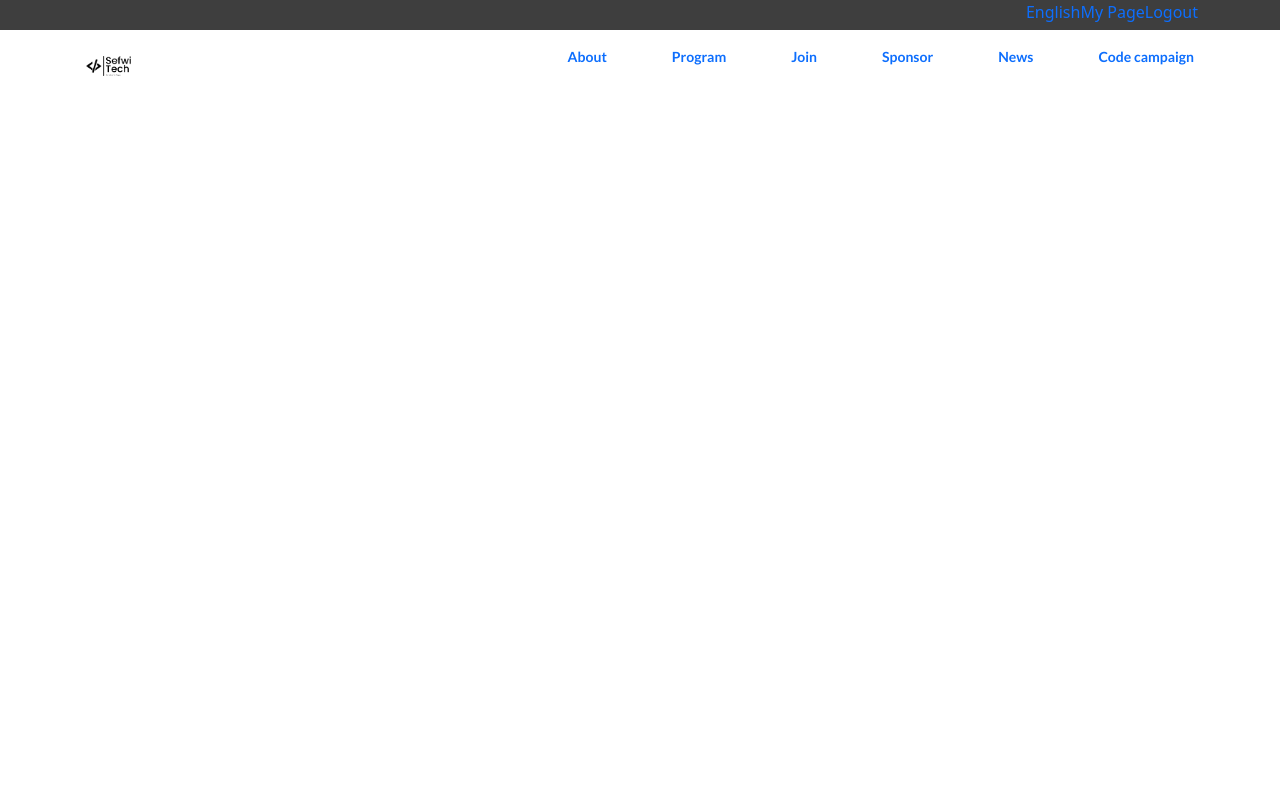
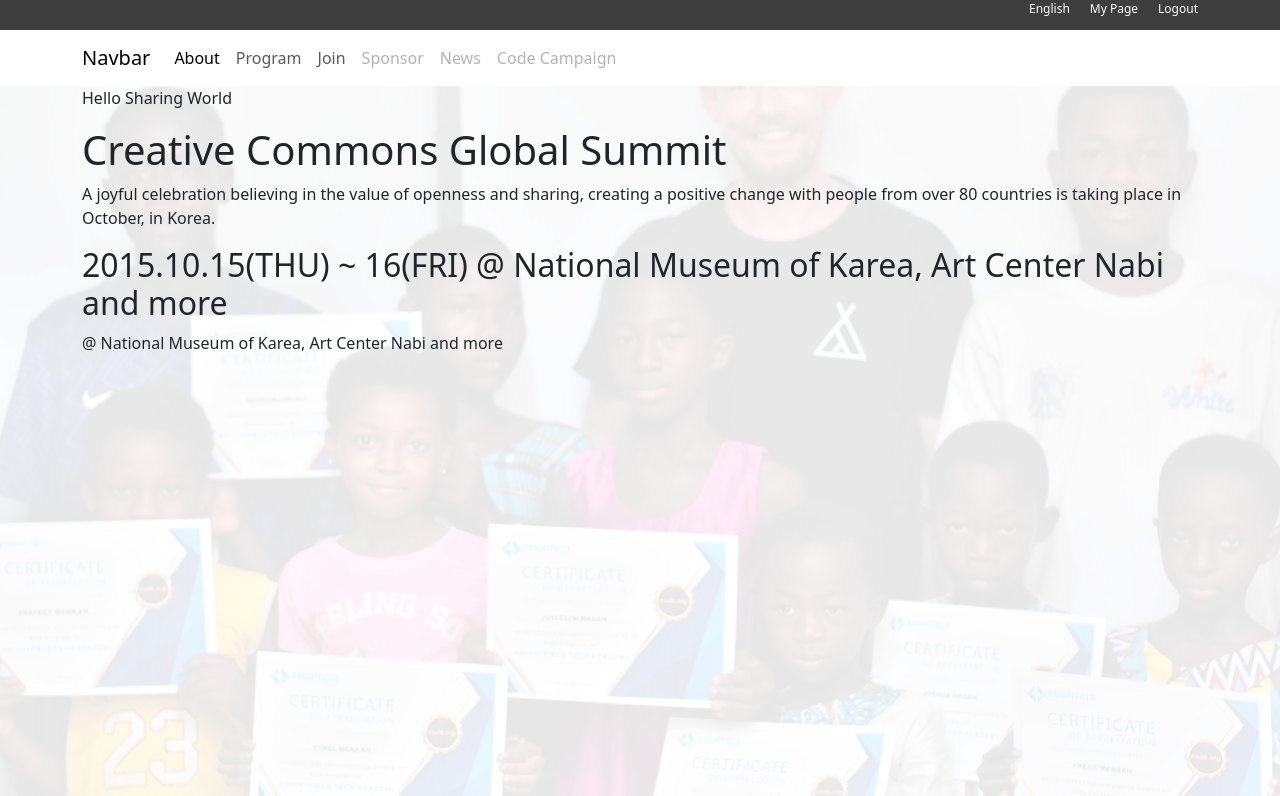
Before and after one commit to CobbyElsonfx/Code-Future, a website: page index.html in a window 1280 px wide. Shown: the top 796 px of the page. Drawn offline with nearby package versions, Linux system fonts and the light colour scheme.

Commit message:
added the healine section and navbar menu

```diff
--- a/css/style.css
+++ b/css/style.css
@@ -32,37 +32,52 @@
         background-color: var(--nav-banner);
     }
 
-    header > #nav-banner ul {
+    .nav-banner-list ul  {
         display: flex;
         flex-direction: row;
         justify-content: flex-end;
+        gap:20px;
+        font-size: 12px;
+        color: var(--primary);
+        align-items: center;
+    }
+
+    .nav-banner-list ul li a{
+        color: var(--primary);
     }
 
     nav {
         background-color: var(--primary);
     }
 
-    #navbar {
-        display: flex;
-        flex-direction: row;
-        justify-content: space-between;
-        padding: 1rem ;
-        align-items: center;
+    .navbar {
+        background-color: var(--primary);
     }
 
-    #navbar .nav-brand {
-        max-width: 100%;
-        height: 20px;
+    .headline{
+      background-color: var(--primary);
+      background-image: url("/assets/photos/bta-students.jpg");
+      height: 887px;
+      background-size: cover;
+      position: relative;
+      z-index: -2;
     }
 
-    #navbar #nav-items {
-        display: flex;
-        flex-direction: row;
-        justify-content: center;
-        align-items: center;
-        gap: 65px;
-        font-weight: 700;
-        font-size: 14px;
-        font-family: 'Lato', sans-serif;
-        color: var(--nav-text-color);
+    .headline .overlay {
+        background-color:rgb(255, 255, 255,0.9);
+        position: absolute;
+        height: 887px;
+        width: 100%;
+        z-index: -1;
     }
+
+    .headline .container {
+        z-index: 5;
+    }
+
+
+    .programs-section{
+        background-color: var(--program-section);
+        height: 587px;
+
+    }
--- a/index.html
+++ b/index.html
@@ -13,7 +13,8 @@
 <body>
     <header >
         <div id="nav-banner">
-            <ul class="container">
+            <div class="container nav-banner-list" >
+                <ul>
                     <li><a href=""><img src="" alt=""></a></li>
                     <li><a href=""><img src="" alt=""></a></li>
                     <li><a href="">English</a></li>
@@ -21,24 +22,53 @@
                     <li><a href="">Logout</a></li>
                 </ul>
             </div>
-        <nav >
-            <div class="container" id="navbar">
-                <a href=""><img class="nav-brand img-fluid" src="./assets/icons/sefwi-tech-high-resolution-logo-black-on-transparent-background.png" alt=""> </a>
-                <ul id="nav-items">
-                    <li><a href="">About</a></li>
-                    <li><a href="">Program</a></li>
-                    <li><a href="">Join</a></li>
-                    <li><a href="">Sponsor</a></li>
-                    <li><a href="">News</a></li>
-                    <li><a href="">Code campaign</a></li>
-                </ul>
+        </div>
+        <nav class="navbar navbar-expand-lg">
+          <div class="container d-flex justify-content-between">
+            <a class="navbar-brand" href="#">Navbar</a>
+            <button class="navbar-toggler" type="button" data-bs-toggle="collapse" data-bs-target="#navbarNavAltMarkup" aria-controls="navbarNavAltMarkup" aria-expanded="false" aria-label="Toggle navigation">
+              <span class="navbar-toggler-icon"></span>
+            </button>
+            <div class="collapse navbar-collapse" id="navbarNavAltMarkup">
+              <div class="navbar-nav">
+                <a class="nav-link active" aria-current="page" href="#">About</a>
+                <a class="nav-link" href="#">Program</a>
+                <a class="nav-link" href="#">Join</a>
+                <a class="nav-link disabled">Sponsor</a>
+                <a class="nav-link disabled">News</a>
+                <a class="nav-link disabled">Code Campaign</a>
+              </div>
+            </div>
           </div>
         </nav>
+    </header>
+    <main >
+      <section class="headline">
+        <div class="overlay"></div>
+        <div class=" container">
+          <div>
+            <p>Hello Sharing World</p>
+            <h1>Creative Commons Global Summit</h1>
+          </div>
+          <div>
+            <p>
+              A joyful celebration believing in the value of openness and sharing, creating a positive change with people from
+               over 80 countries is taking place in October, in Korea.
+            </p>
+          </div>
+          <div>
+            <h2>
+              2015.10.15(THU) ~ 16(FRI)
+              @ National Museum of Karea, Art Center Nabi and more
+            </h2>
+            <p>
+              @ National Museum of Karea, Art Center Nabi and more
+            </p>
+          </div>
+        </div>
 
-
-    </header>
-    <main>
-        <section>
+      </section>
+      <section class="programs-section">
 
       </section>
     </main>
```
Lines whose indentation alone changed are shown as unchanged.
